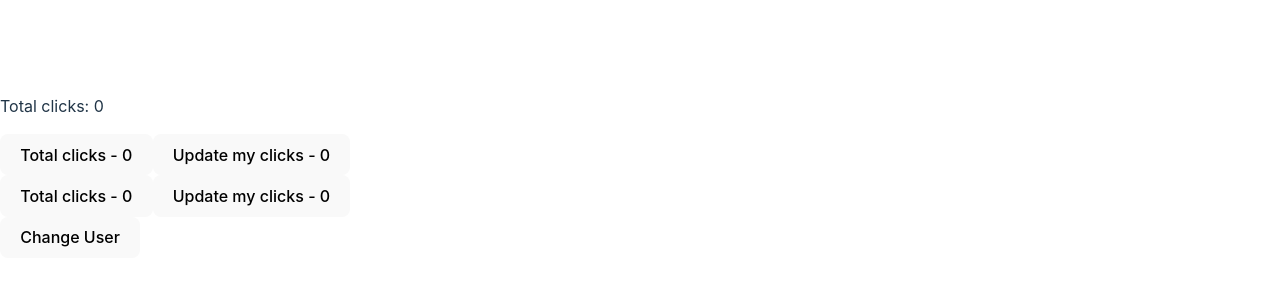
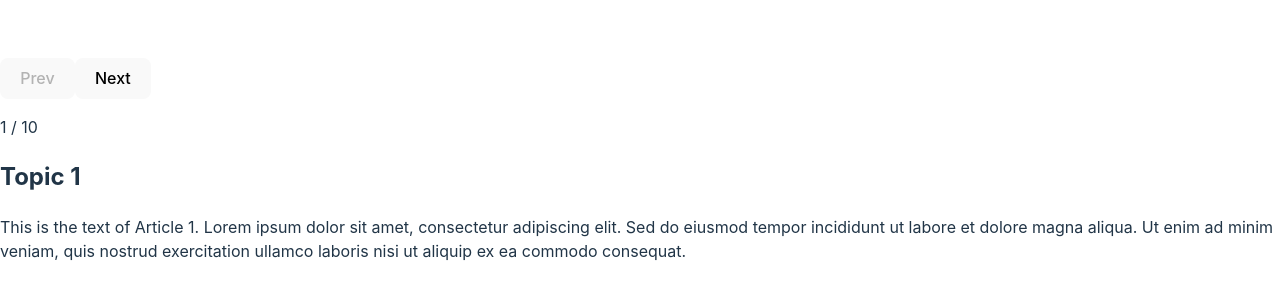
Before and after one commit to jaycikey/react-hw, a React (Vite) app: page / in a window 1280 px wide. Shown: the part 232-532 px from the top of the page. Built offline with nearby package versions, Linux system fonts and the light colour scheme.

Commit message:
readerApp

```diff
--- /dev/null
+++ b/src/articles.json
@@ -0,0 +1,52 @@
+[
+  {
+    "id": 1,
+    "topic": "Topic 1",
+    "text": "This is the text of Article 1. Lorem ipsum dolor sit amet, consectetur adipiscing elit. Sed do eiusmod tempor incididunt ut labore et dolore magna aliqua. Ut enim ad minim veniam, quis nostrud exercitation ullamco laboris nisi ut aliquip ex ea commodo consequat."
+  },
+  {
+    "id": 2,
+    "topic": "Topic 2",
+    "text": "This is the text of Article 2. Lorem ipsum dolor sit amet, consectetur adipiscing elit. Sed do eiusmod tempor incididunt ut labore et dolore magna aliqua. Ut enim ad minim veniam, quis nostrud exercitation ullamco laboris nisi ut aliquip ex ea commodo consequat."
+  },
+  {
+    "id": 3,
+    "topic": "Topic 3",
+    "text": "This is the text of Article 3. Lorem ipsum dolor sit amet, consectetur adipiscing elit. Sed do eiusmod tempor incididunt ut labore et dolore magna aliqua. Ut enim ad minim veniam, quis nostrud exercitation ullamco laboris nisi ut aliquip ex ea commodo consequat."
+  },
+  {
+    "id": 4,
+    "topic": "Topic 4",
+    "text": "This is the text of Article 4. Lorem ipsum dolor sit amet, consectetur adipiscing elit. Sed do eiusmod tempor incididunt ut labore et dolore magna aliqua. Ut enim ad minim veniam, quis nostrud exercitation ullamco laboris nisi ut aliquip ex ea commodo consequat."
+  },
+  {
+    "id": 5,
+    "topic": "Topic 5",
+    "text": "This is the text of Article 5. Lorem ipsum dolor sit amet, consectetur adipiscing elit. Sed do eiusmod tempor incididunt ut labore et dolore magna aliqua. Ut enim ad minim veniam, quis nostrud exercitation ullamco laboris nisi ut aliquip ex ea commodo consequat."
+  },
+  {
+    "id": 6,
+    "topic": "Topic 6",
+    "text": "This is the text of Article 6. Lorem ipsum dolor sit amet, consectetur adipiscing elit. Sed do eiusmod tempor incididunt ut labore et dolore magna aliqua. Ut enim ad minim veniam, quis nostrud exercitation ullamco laboris nisi ut aliquip ex ea commodo consequat."
+  },
+  {
+    "id": 7,
+    "topic": "Topic 7",
+    "text": "This is the text of Article 7. Lorem ipsum dolor sit amet, consectetur adipiscing elit. Sed do eiusmod tempor incididunt ut labore et dolore magna aliqua. Ut enim ad minim veniam, quis nostrud exercitation ullamco laboris nisi ut aliquip ex ea commodo consequat."
+  },
+  {
+    "id": 8,
+    "topic": "Topic 8",
+    "text": "This is the text of Article 8. Lorem ipsum dolor sit amet, consectetur adipiscing elit. Sed do eiusmod tempor incididunt ut labore et dolore magna aliqua. Ut enim ad minim veniam, quis nostrud exercitation ullamco laboris nisi ut aliquip ex ea commodo consequat."
+  },
+  {
+    "id": 9,
+    "topic": "Topic 9",
+    "text": "This is the text of Article 9. Lorem ipsum dolor sit amet, consectetur adipiscing elit. Sed do eiusmod tempor incididunt ut labore et dolore magna aliqua. Ut enim ad minim veniam, quis nostrud exercitation ullamco laboris nisi ut aliquip ex ea commodo consequat."
+  },
+  {
+    "id": 10,
+    "topic": "Topic 10",
+    "text": "This is the text of Article 10. Lorem ipsum dolor sit amet, consectetur adipiscing elit. Sed do eiusmod tempor incididunt ut labore et dolore magna aliqua. Ut enim ad minim veniam, quis nostrud exercitation ullamco laboris nisi ut aliquip ex ea commodo consequat."
+  }
+]
--- a/src/components/App.jsx
+++ b/src/components/App.jsx
@@ -1,41 +1,11 @@
-import { useState } from 'react';
+// import { useState } from 'react';
+import { Reader } from './Reader';
+import articles from '../articles.json';
 
-const Clicker = ({ value, onUpdate }) => {
-  const [clicks, setClicks] = useState(0);
-
-  const handleClick = () => {
-    setClicks(clicks + 1);
-  }
-
+export const App = () => {
   return (
     <div>
-      <button onClick={onUpdate}>Total clicks - {value}</button>
-      <button onClick={handleClick}>Update my clicks - {clicks}</button>
+      <Reader items={articles} />
     </div>
   );
 };
-export const App = () => {
-  const [count, setCount] = useState(0);
-
-  const handleClick = () => {
-    setCount(count + 1);
-  };
-
-  const [user, setUser] = useState({
-    userName: 'Mango',
-    age: 2,
-    isOnline: true,
-  });
-  const changeUser = () => {
-setUser({...user,age: 3})
-  }
-
-  return (
-    <div>
-      <p> Total clicks: {count}</p>
-      <Clicker value={count} onUpdate={handleClick} />
-      <Clicker value={count} onUpdate={handleClick} />
-      <button onClick={changeUser}>Change User</button>
-    </div>
-  );
-};
--- /dev/null
+++ b/src/components/ArticleView.jsx
@@ -0,0 +1,8 @@
+export const ArticleView = ({ article: { id, topic, text } }) => {
+  return (
+    <article key={id}>
+      <h2>{topic}</h2>
+      <p>{text}</p>
+    </article>
+  );
+};
--- /dev/null
+++ b/src/components/Button.jsx
@@ -0,0 +1,7 @@
+export const Button = ({ onClick, isDisabled, children }) => {
+  return (
+    <button onClick={onClick} disabled={isDisabled}>
+      {children}
+    </button>
+  );
+};
--- /dev/null
+++ b/src/components/Controls.jsx
@@ -0,0 +1,19 @@
+import { Button } from './Button';
+
+export const Controls = ({
+  onPrev,
+  onNext,
+  isNextDisabled,
+  isPrevDisabled,
+}) => {
+  return (
+    <div>
+      <Button onClick={onPrev} isDisabled={isPrevDisabled}>
+        Prev
+      </Button>
+      <Button onClick={onNext} isDisabled={isNextDisabled}>
+        Next
+      </Button>
+    </div>
+  );
+};
--- /dev/null
+++ b/src/components/Progress.jsx
@@ -0,0 +1,7 @@
+export const Progress = ({ current, total }) => {
+  return (
+    <p>
+      {current} / {total}
+    </p>
+  );
+};
--- /dev/null
+++ b/src/components/Reader.jsx
@@ -0,0 +1,35 @@
+import { useState } from 'react';
+import { Progress } from './Progress';
+import { ArticleView } from './ArticleView';
+import { Controls } from './Controls';
+
+export const Reader = ({ items }) => {
+  const [selectedIdx, setSelectedIdx] = useState(0);
+
+  const handleNext = () => {
+    setSelectedIdx(selectedIdx + 1);
+  };
+
+  const handlePrev = () => {
+    setSelectedIdx(selectedIdx - 1);
+  };
+
+  const selectedArticle = items[selectedIdx];
+  const isNextDisabled = selectedIdx === items.length - 1;
+  const isPrevDisabled = selectedIdx === 0;
+
+  return (
+    <div>
+      <header>
+        <Controls
+          onPrev={handlePrev}
+          onNext={handleNext}
+          isNextDisabled={isNextDisabled}
+          isPrevDisabled={isPrevDisabled}
+        />
+      </header>
+      <Progress current={selectedIdx + 1} total={items.length} />
+      <ArticleView article={selectedArticle} />
+    </div>
+  );
+};
```
